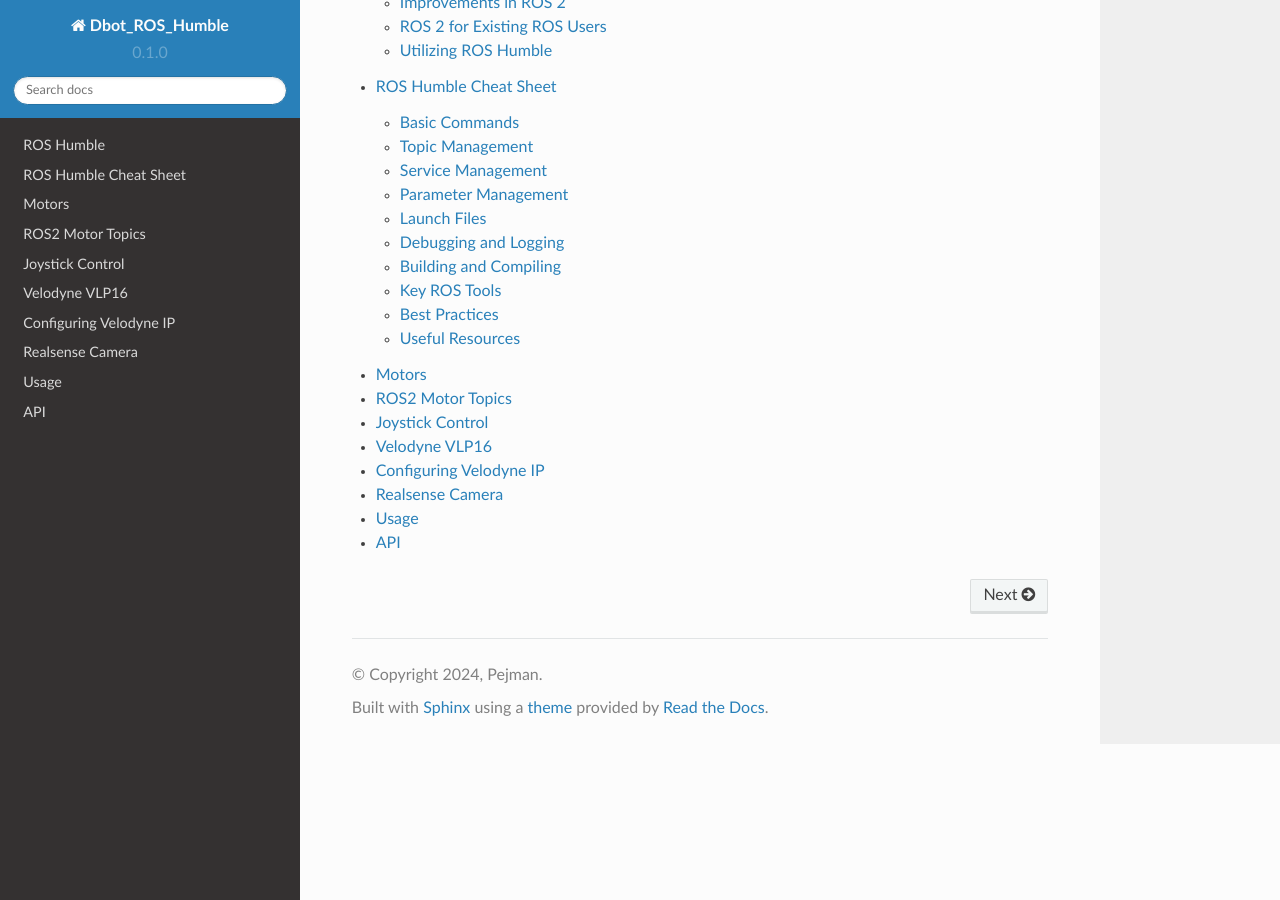
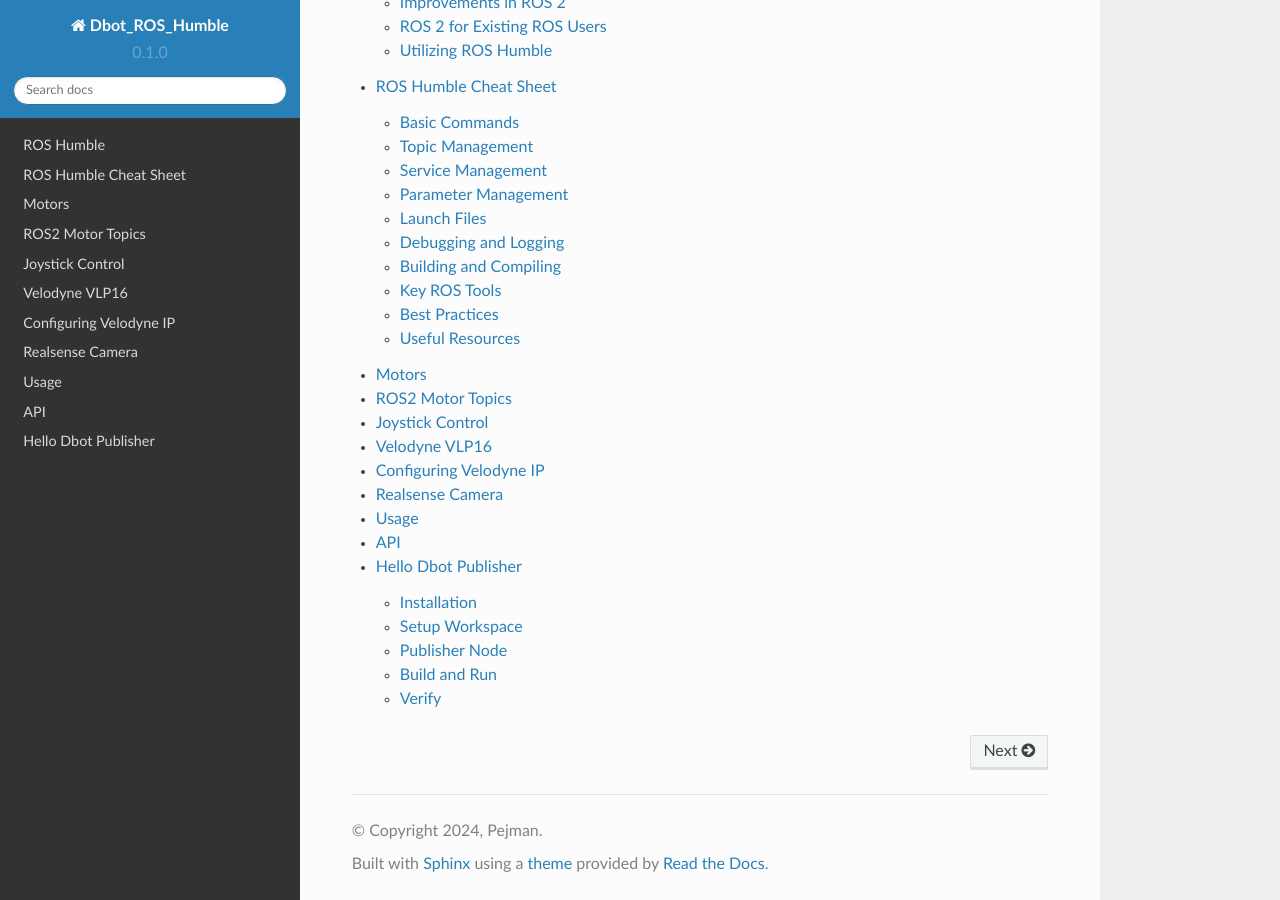
Before and after one commit to Pejman712/DbotROSHumble, a Sphinx documentation site: the page built from docs/source/index.rst, in a window 1280 px wide and 900 px high, scrolled down 554 px. Built offline with Sphinx 7.4.7 and the Read the Docs theme 2.0.0, drawn with Linux system fonts in a browser that asks for light colours; part of the change alters nothing that is shown.

```diff
--- a/docs/source/api.rst
+++ b/docs/source/api.rst
@@ -1,7 +1,89 @@
 API
 ===
+This section will provide 4 sample codes for your projects namely, simple publsiher, simpler listener, odometry position print, and reading canopen
 
-.. autosummary::
-   :toctree: generated
+Hello Dbot Publisher
+====================
 
-   lumache
+The Hello Dbot publisher is a simple ROS2 node that publishes "Hello, Dbot" messages. This document provides an overview of its functionality and instructions for use.
+
+Installation
+------------
+
+Ensure ROS2 is installed on your system. If not, follow the installation instructions on the ROS2 website.
+
+Setup Workspace
+---------------
+
+Create a new ROS2 workspace and a package for the publisher:
+
+.. code-block:: bash
+
+   mkdir -p ~/ros2_ws/src
+   cd ~/ros2_ws/src
+   ros2 pkg create --build-type ament_cmake --node-name hello_dbot_publisher hello_dbot
+
+Publisher Node
+--------------
+
+The publisher node is written in Python and is responsible for publishing "Hello, Dbot" messages.
+
+.. code-block:: python
+
+   # hello_dbot_publisher.py
+   import rclpy
+   from rclpy.node import Node
+   from std_msgs.msg import String
+
+   class HelloDbotPublisher(Node):
+       def __init__(self):
+           super().__init__('hello_dbot_publisher')
+           self.publisher_ = self.create_publisher(String, 'hello_dbot', 10)
+           timer_period = 1  # seconds
+           self.timer = self.create_timer(timer_period, self.timer_callback)
+
+       def timer_callback(self):
+           msg = String()
+           msg.data = 'Hello, Dbot'
+           self.publisher_.publish(msg)
+           self.get_logger().info('Publishing: "%s"' % msg.data)
+
+   def main(args=None):
+       rclpy.init(args=args)
+       hello_dbot_publisher = HelloDbotPublisher()
+       rclpy.spin(hello_dbot_publisher)
+       hello_dbot_publisher.destroy_node()
+       rclpy.shutdown()
+
+   if __name__ == '__main__':
+       main()
+
+Build and Run
+-------------
+
+To build and run the publisher, use the following commands:
+
+.. code-block:: bash
+
+   # Build the package
+   cd ~/ros2_ws
+   colcon build --packages-select hello_dbot
+
+   # Source the setup script
+   source ~/ros2_ws/install/setup.bash
+
+   # Run the Publisher
+   ros2 run hello_dbot hello_dbot_publisher
+
+The publisher will start and publish "Hello, Dbot" messages at a 1-second interval.
+
+Verify
+------
+
+To verify the publisher is working, listen to the topic in another terminal:
+
+.. code-block:: bash
+
+   ros2 topic echo /hello_dbot
+
+You should see "Hello, Dbot" messages being printed at regular intervals.
```
